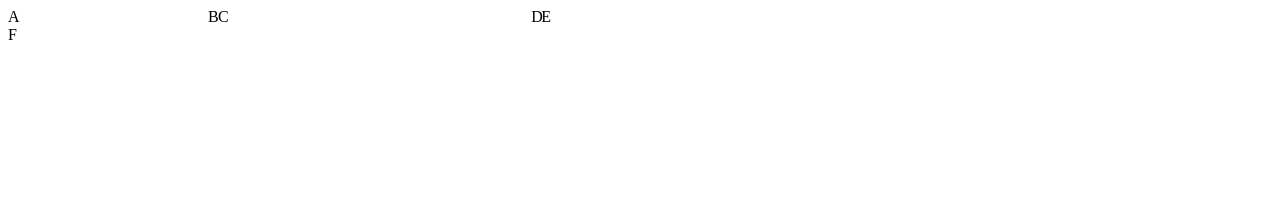
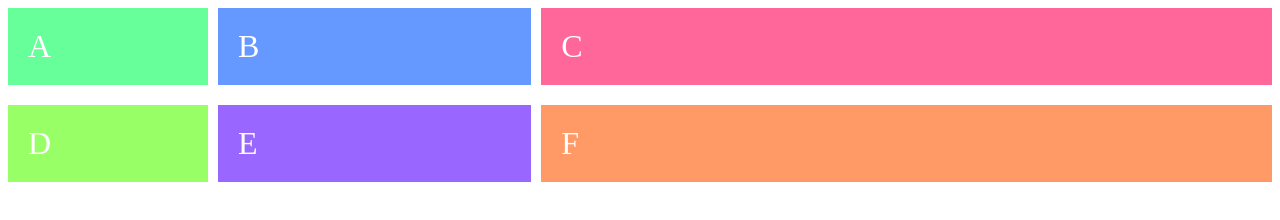
Before and after one commit to hereticsun/css-grid-layout-tutorial, a plain HTML site: page index.html in a window 1280 px wide. Drawn offline with Linux system fonts and the light colour scheme.

Commit message:
Positioning elements in a grid
Signed-off-by: Azlan Cuttilan <azlan@bynd.com>

```diff
--- a/css/styles.css
+++ b/css/styles.css
@@ -3,3 +3,58 @@
   grid-template-columns: 200px 10px 0.3fr 10px 0.7fr;
   grid-template-rows: auto 20px auto;
 }
+
+.grid-element {
+  background-color: #444;
+  color: #fff;
+  padding: 20px;
+  font-size: 2em;
+}
+
+.item-a {
+  grid-column-start: 1;
+  grid-column-end: ;
+  grid-row-start: 1;
+  grid-row-end: 2;
+  background: #6F9;
+}
+
+.item-b {
+  grid-column-start: 3;
+  grid-column-end: 4;
+  grid-row-start: 1;
+  grid-row-end: 2;
+  background: #69F;
+}
+
+.item-c {
+  grid-column-start: 5;
+  grid-column-end: 6;
+  grid-row-start: 1;
+  grid-row-end: 2;
+  background: #F69;
+}
+
+.item-d {
+  grid-column-start: 1;
+  grid-column-end: 2;
+  grid-row-start: 3;
+  grid-row-end: 4;
+  background: #9F6;
+}
+
+.item-e {
+  grid-column-start: 3;
+  grid-column-end: 4;
+  grid-row-start: 3;
+  grid-row-end: 4;
+  background: #96F;
+}
+
+.item-f {
+  grid-column-start: 5;
+  grid-column-end: 6;
+  grid-row-start: 3;
+  grid-row-end: 4;
+  background: #F96;
+}
```
